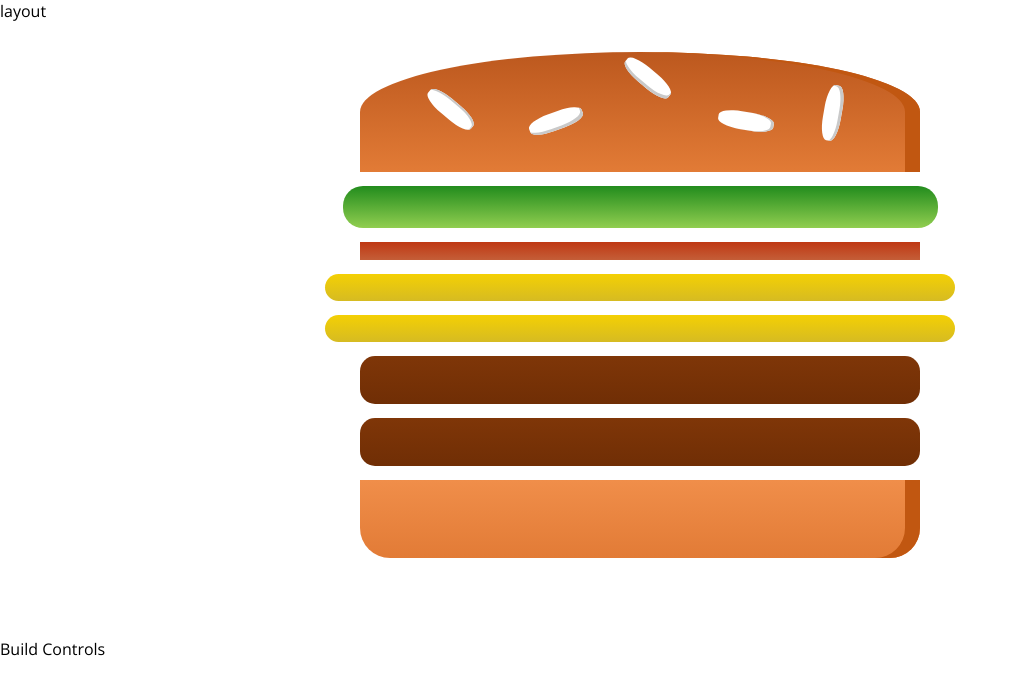
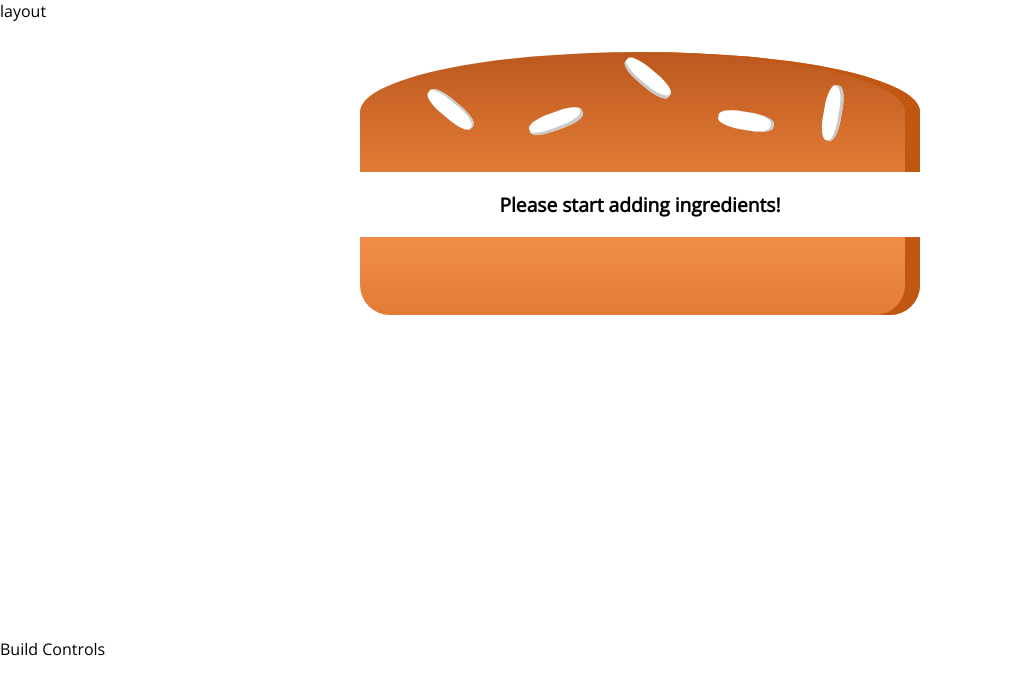
Before and after one commit to SwarnaKishore/react-burger-builder, a React (Create React App) app: page / in a window 1280 px wide. Shown: the top 694 px of the page, without its empty margins (0-1017 px from the left). Built offline with nearby package versions, Linux system fonts and the light colour scheme.

Commit message:
calculating the ingredient sum dynamically

```diff
--- a/src/components/Burger/Burger.js
+++ b/src/components/Burger/Burger.js
@@ -3,11 +3,17 @@
 import BurgerIngredient from './BurgerIngredient/BurgerIngredient';
 
 const burger = (props) => {
-    const transformedIngredients = Object.keys( props.ingredients ).map((ingredientKey) => {
+    let transformedIngredients = Object.keys( props.ingredients ).map((ingredientKey) => {
         return [...Array(props.ingredients[ingredientKey])].map((_, i) => {
           return <BurgerIngredient key={ingredientKey + i} type={ingredientKey} />
         });
-    });
+    }).reduce((arr, el) => {
+        return arr.concat(el)
+      }, [])
+
+      if (transformedIngredients.length === 0) {
+        transformedIngredients = <p>Please start adding ingredients!</p>
+      };
     return (
         <div className="Burger">
             <BurgerIngredient type="bread-top"></BurgerIngredient>
--- a/src/containers/BurgerBuilder/BurgerBuilder.js
+++ b/src/containers/BurgerBuilder/BurgerBuilder.js
@@ -9,10 +9,10 @@
 
     state = {
         ingredients: {
-            salad: 1,
-            bacon: 1,
-            cheese: 2,
-            meat: 2
+            salad: 0,
+            bacon: 0,
+            cheese: 0,
+            meat: 0
         }
     };
     render() {
```
